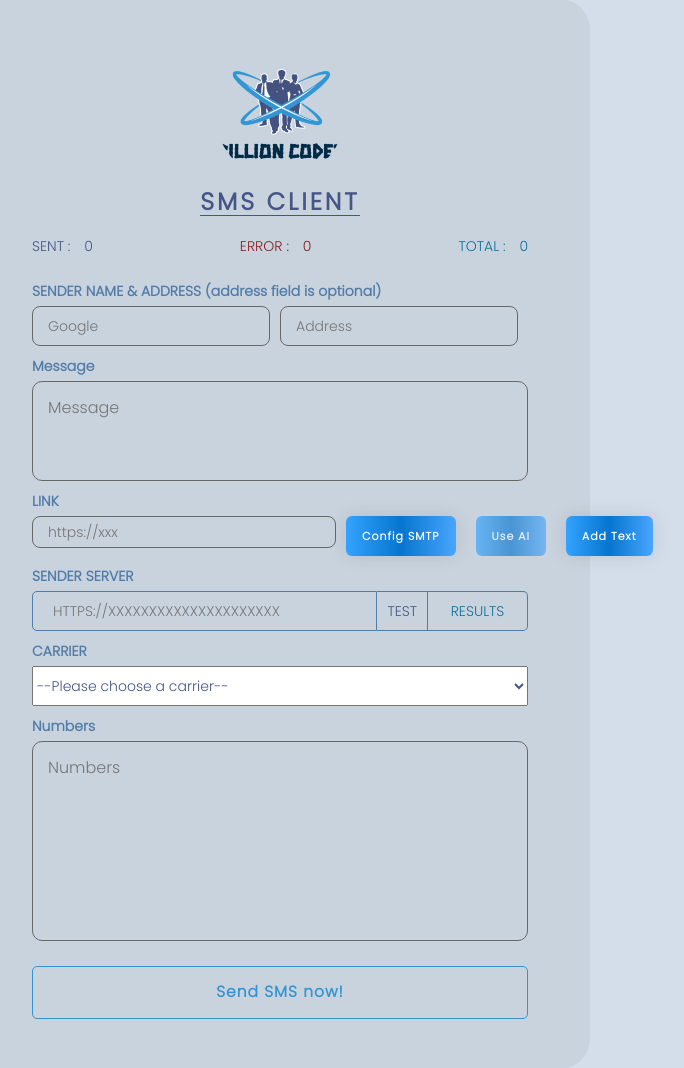
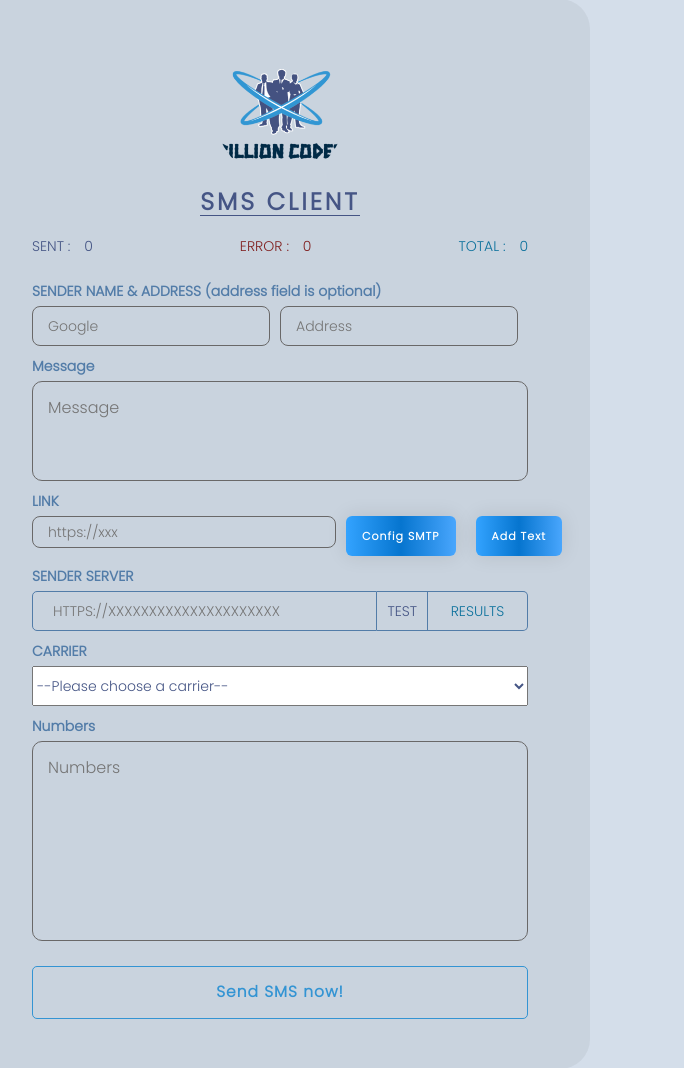
Before and after one commit to BillionCodes/SMS-Email-Gateway-Sender, a PHP site: page / in a window 1280 px wide. Shown: the part 101-1169 px from the top of the page, without its empty margins (360-1044 px from the left). Run offline with PHP 8.4, Linux system fonts and the light colour scheme; some libraries are stand-ins or nearby versions.

Commit message:
temporarily disabled AI option

```diff
--- a/index.php
+++ b/index.php
@@ -50,9 +50,9 @@
         <button type="button" class="btn btn-primary btn-lg show-modal"  data-toggle="modal" data-target="#myModal">
                   Config SMTP
         </button>
-        <button type="button" class="btn btn-primary btn-lg show-modal" onclick="populate()" disabled="true">
+        <!-- <button type="button" class="btn btn-primary btn-lg show-modal" onclick="populate()" disabled="true">
                   Use AI
-        </button>
+        </button> -->
         <button type="button" class="btn btn-primary btn-lg show-modal" data-toggle="modal" data-target="#myModal1">
                   Add Text
         </button>
```
